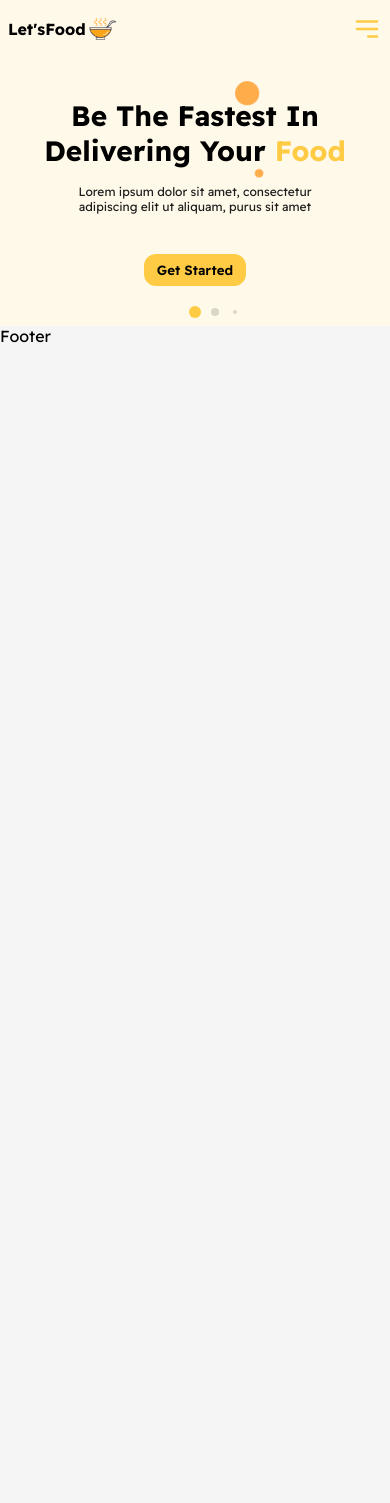
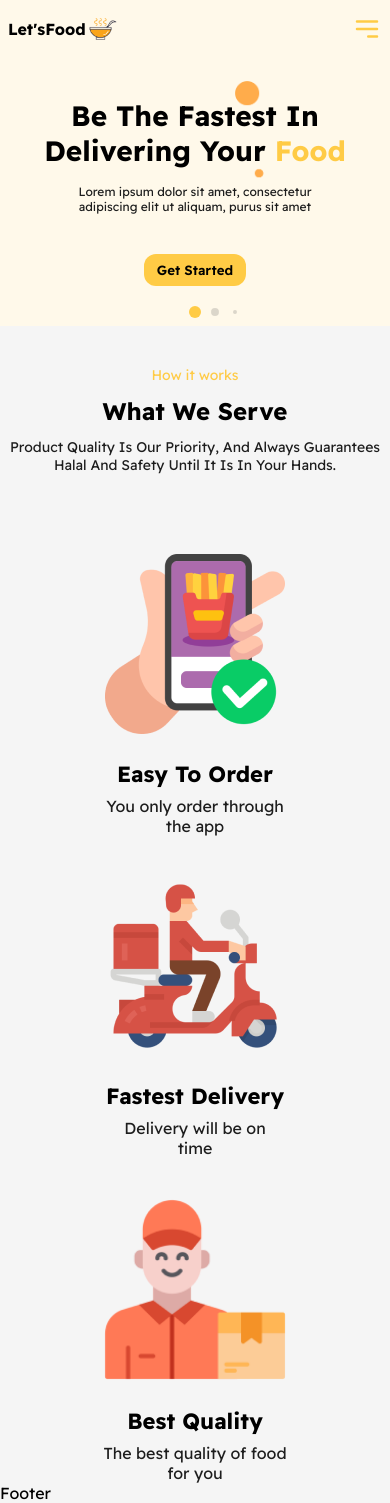
Before and after one commit to Kaydev-cmd/biteswift-app, a React (Vite) app in the folder frontend/: page / in a window 390 px wide. Before the commit the page ends 844 px from the top, so only its background shows below. Built offline with nearby package versions, Linux system fonts and the light colour scheme; a web font is replaced by a local one.

Commit message:
Added the how it works section, applied styling and made it responsive

```diff
--- /dev/null
+++ b/frontend/src/components/HiwCards.css
@@ -0,0 +1,93 @@
+.how-it-works .content .content-cards,
+.how-it-works .content .content-cards .card {
+  display: flex;
+}
+
+.how-it-works .content .content-cards {
+  justify-content: space-around;
+  margin-top: 60px;
+}
+
+.how-it-works .content .content-cards .card {
+  flex-direction: column;
+  align-items: center;
+}
+
+.how-it-works .content .content-cards .card h4 {
+  margin-bottom: 8px;
+}
+
+.how-it-works .content .content-cards .card img {
+  margin-bottom: 26px;
+}
+
+/* Media Queries */
+
+/* 2xl */
+@media (max-width: 1536px) {
+  .container {
+    max-width: 1280px;
+  }
+}
+
+/* xl */
+@media (max-width: 1280px) {
+  .container {
+    max-width: 1024px;
+  }
+}
+
+/* lg */
+@media (max-width: 1024px) {
+  .container {
+    max-width: 768px;
+  }
+  .how-it-works .content .content-cards .card img {
+    width: 140px;
+  }
+}
+
+/* md */
+@media (max-width: 768px) {
+  .container {
+    max-width: 640px;
+  }
+  .how-it-works .content .content-cards .card img {
+    width: 120px;
+  }
+  .how-it-works .content .content-cards .card h4 {
+    font-size: 20px;
+  }
+  .how-it-works .content .content-cards .card p {
+    font-size: 14px;
+  }
+}
+
+/* sm */
+@media (max-width: 640px) {
+  .container {
+    max-width: 475px;
+  }
+  .how-it-works .content .content-cards {
+    flex-direction: column;
+    align-items: center;
+    gap: 40px;
+    margin-top: 80px;
+  }
+  .how-it-works .content .content-cards .card img {
+    width: 100%;
+  }
+  .how-it-works .content .content-cards .card h4 {
+    font-size: 22px;
+  }
+  .how-it-works .content .content-cards .card p {
+    font-size: 16px;
+  }
+}
+
+/* xs */
+@media (max-width: 475px) {
+  .container {
+    width: 100%;
+  }
+}
--- /dev/null
+++ b/frontend/src/components/HiwCards.jsx
@@ -0,0 +1,38 @@
+// import React from 'react'
+import "./HiwCards.css";
+
+export const HiwCards = () => {
+  return (
+    <div className="content-cards">
+      <div className="card">
+        <img src="/images/home/order 1.png" alt="Order" />
+        <h4>Easy To Order</h4>
+        <p>
+          You only order through
+          <br />
+          the app
+        </p>
+      </div>
+      <div className="card">
+        <img src="/images/home/delivery 1.png" alt="Order" />
+        <h4>Fastest Delivery</h4>
+        <p>
+          Delivery will be on
+          <br />
+          time
+        </p>
+      </div>
+      <div className="card">
+        <img src="/images/home/courier 1.png" alt="Order" />
+        <h4>Best Quality</h4>
+        <p>
+          The best quality of food
+          <br />
+          for you
+        </p>
+      </div>
+    </div>
+  );
+};
+
+export default HiwCards;
--- a/frontend/src/pages/home/Home.css
+++ b/frontend/src/pages/home/Home.css
@@ -1,3 +1,27 @@
+/* How It Works */
+
+.how-it-works {
+  margin-top: 40px;
+}
+
+.how-it-works .content .text h3,
+.how-it-works .content p {
+  text-align: center;
+}
+
+.how-it-works .content .text h3 {
+  margin: 12px 0;
+  font-weight: bold;
+}
+
+.how-it-works .content p {
+  color: #1d1d1d;
+}
+
+.how-it-works .content p span {
+  color: #ffcb45;
+}
+
 /* Media Queries */
 
 /* 2xl */
@@ -33,6 +57,13 @@
   .container {
     max-width: 475px;
   }
+  /* How it works */
+  .how-it-works .content .text h3 {
+    font-size: 24px;
+  }
+  .how-it-works .content .text p {
+    font-size: 14px;
+  }
 }
 
 /* xs */
--- a/frontend/src/pages/home/Home.jsx
+++ b/frontend/src/pages/home/Home.jsx
@@ -1,11 +1,31 @@
 // import React from 'react'
 import { Hero } from "../../components/Hero";
+import HiwCards from "../../components/HiwCards";
 import "./Home.css";
 
 export const Home = () => {
   return (
     <>
       <Hero />
+      {/* How It Works */}
+      <section className="how-it-works" id="how-it-works">
+        <div className="container">
+          <div className="content">
+            <div className="text">
+              <p>
+                <span>How it works</span>
+              </p>
+              <h3>What We Serve</h3>
+              <p>
+                Product Quality Is Our Priority, And Always Guarantees
+                <br />
+                Halal And Safety Until It Is In Your Hands.
+              </p>
+            </div>
+            <HiwCards />
+          </div>
+        </div>
+      </section>
     </>
   );
 };
```
